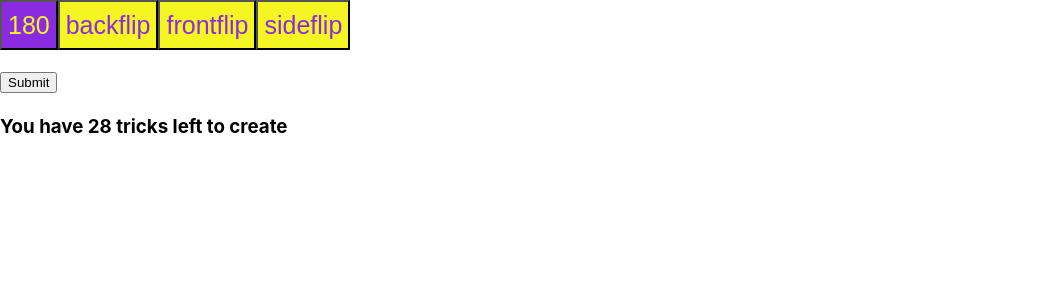
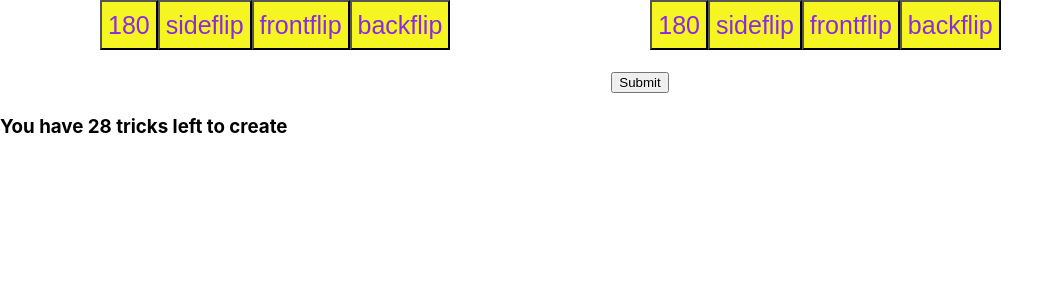
Before and after one commit to RysonShalvis/Move-Creator, a React (Create React App) app: page / in a window 1280 px wide. Shown: the top 300 px of the page, without its empty margins (0-1064 px from the left). Built offline with nearby package versions, Linux system fonts and the light colour scheme.

Commit message:
add dropdown for og tricks

```diff
--- /dev/null
+++ b/src/AllTricks.js
@@ -0,0 +1,13 @@
+import React, { Component } from 'react';
+
+class AllTricks extends Component {
+    render() {
+        return (
+            <div className="add-trick-container">
+                {this.props.ogtrue ? this.props.allTricks : ''}
+            </div>
+        );
+    }
+}
+
+export default AllTricks;
--- a/src/App.css
+++ b/src/App.css
@@ -1,4 +1,5 @@
 .add-trick-button {
+
     color: blueviolet;
     margin: auto;
     height: 50px;
@@ -7,6 +8,9 @@
 }
 
 .add-trick-container {
+    display: inline-flex;
+    flex-direction: column;
+    margin: 0 100px;
 
 }
 
@@ -14,3 +18,14 @@
     background-color: blueviolet;
     color:  rgb(245, 245, 33)
 }
+
+.og-container {
+
+}
+
+.submit-container {
+    width: 100%;
+    text-align: center;
+    margin: 0 auto;
+
+}
--- a/src/App.js
+++ b/src/App.js
@@ -5,6 +5,8 @@ import CreatedElements from './createdElements'
 import CombineTricks from './CombineTricks';
 import { listOfAllTricks } from './listOfAllTricksObject';
 import CreatedMove from './CreatedMove';
+import OrignalTricks from './OrignalTricks';
+import AllTricks from './AllTricks';
 
 let trickOptions = ['sideflip','frontflip','backflip','180'];
 trickOptions = trickOptions.sort();
@@ -19,10 +21,13 @@ class App extends React.Component {
       element: '',
       createdMove: '',
       didWin: '',
-      howManyTilWin: listOfAllTricks.listOfTricks.length - trickOptions.length - 1
+      howManyTilWin: listOfAllTricks.listOfTricks.length - trickOptions.length - 1,
+      orginalTricksClicked1: false,
+      orginalTricksClicked2: false,
     }
     this.handleClick = this.handleClick.bind(this);
     this.handleSubmit = this.handleSubmit.bind(this);
+    this.handleOriginalTricks = this.handleOriginalTricks.bind(this);
   }
 
 
@@ -45,7 +50,10 @@ class App extends React.Component {
         element: moves
     });
     if (clickedMoves.length === 2) {
-
+      this.setState({
+        orginalTricksClicked1: false,
+        orginalTricksClicked2: false
+      })
       let trick = listOfAllTricks.listOfTricks;
       let copyTrickOptions = [...trickOptions]
       loopTrickOptions:
@@ -98,17 +106,39 @@ class App extends React.Component {
     })
   }
 
+  handleOriginalTricks(e) {
+    console.log(e.target.classList[0])
+    if (e.target.classList[0] === 'first') {
+
+      this.setState({
+        orginalTricksClicked1: true
+      })
+    }
+    if (e.target.classList[0] === 'second') {
+
+      this.setState({
+        orginalTricksClicked2: true
+      })
+    }
+  }
+
   render() {
     const allTricks = trickOptions.map(trick => <AddTrick key={trick} handleClick={this.handleClick} name={trick}/>)
     return (
     <div className="all">
       <div className="add-trick-container">
-        {allTricks}
+        <OrignalTricks ogClass="first" handleClick={this.handleOriginalTricks} />
+        <AllTricks ogtrue={this.state.orginalTricksClicked1} allTricks={allTricks}/>
       </div>
-
-      <CreatedElements input={clickedMoves} counter={this.state.counter}/>
-      <CreatedMove createdMove={this.state.createdMove} />
-      <CombineTricks handleSubmit={this.handleSubmit}/>
+      <div className="add-trick-container">
+        <OrignalTricks ogClass="second" handleClick={this.handleOriginalTricks} />
+        <AllTricks ogtrue={this.state.orginalTricksClicked2} allTricks={allTricks}/>
+      </div>
+        <CreatedElements input={clickedMoves} counter={this.state.counter}/>
+        <CreatedMove createdMove={this.state.createdMove} />
+      <div className="submit-container">
+        <CombineTricks handleSubmit={this.handleSubmit}/>
+      </div>
       <h1>{this.state.didWin}</h1>
       <h3>You have {this.state.howManyTilWin} tricks left to create</h3>
     </div>
--- a/src/CombineTricks.js
+++ b/src/CombineTricks.js
@@ -3,7 +3,7 @@ import React from 'react';
 
 class CombineTricks extends React.Component {
     render() {
-       return <input type="submit" onClick={this.props.handleSubmit}/>
+       return <input className="submit" type="submit" onClick={this.props.handleSubmit}/>
     }
 }
 
--- /dev/null
+++ b/src/OrignalTricks.js
@@ -0,0 +1,16 @@
+import React, { Component } from 'react';
+
+class OrignalTricks extends Component {
+    render() {
+        return (
+            <div className="og-container">
+                <input className={`${this.props.ogClass} add-trick-button`} onClick={this.props.handleClick} type="button" value="180" />
+                <input className={`${this.props.ogClass} add-trick-button`} onClick={this.props.handleClick} type="button" value="sideflip" />
+                <input className={`${this.props.ogClass} add-trick-button`} onClick={this.props.handleClick} type="button" value="frontflip" />
+                <input className={`${this.props.ogClass} add-trick-button`} onClick={this.props.handleClick} type="button" value="backflip" />
+            </div>
+        );
+    }
+}
+
+export default OrignalTricks;
```
